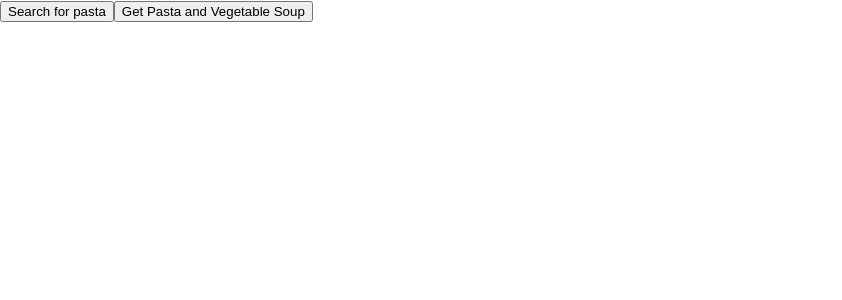
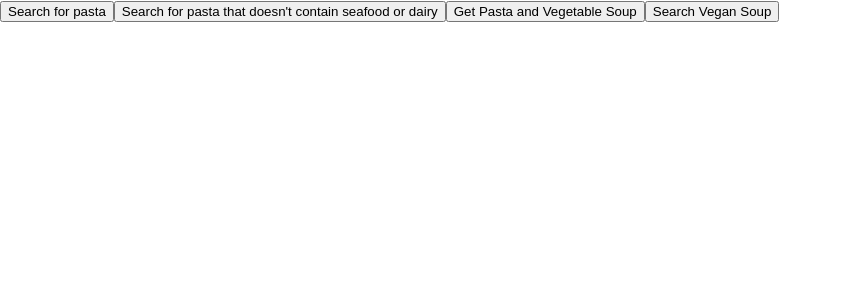
Before and after one commit to ACDecastro/test_spoonacular, a React (Create React App) app in the folder test_spoonacular/: page / in a window 1280 px wide. Shown: the top 300 px of the page, without its empty margins (0-842 px from the left). Built offline with nearby package versions, Linux system fonts and the light colour scheme.

Commit message:
Added buttons for searching with intolerances and diets

```diff
--- a/test_spoonacular/src/App.js
+++ b/test_spoonacular/src/App.js
@@ -1,5 +1,6 @@
 import './App.css';
 import React, { useState } from "react";
+
 
 function App() {
   //const [searchData, setSearchData] = useState(null);
@@ -7,8 +8,9 @@ function App() {
   //const apiKey = 'bb4c5730e058484aa07a4015606a1922';
   const apiKey = 'd8de6f34acff4ea89755be40ac8a5ca7';
   function searchMeals() {
+    const numberOfResults = 2;
     fetch(
-      `https://api.spoonacular.com/recipes/complexSearch?apiKey=${apiKey}&query=pasta&addRecipeInformation=true&number=2`
+      `https://api.spoonacular.com/recipes/complexSearch?apiKey=${apiKey}&query=pasta&addRecipeInformation=true&number=${numberOfResults}`
     )
       .then((response) => response.json())
       .then((data) => {
@@ -33,10 +35,40 @@ function App() {
       });
   }
 
+  function searchWithIntolerances() {
+    const numberOfResults = 2;
+    fetch(
+      `https://api.spoonacular.com/recipes/complexSearch?apiKey=${apiKey}&query=pasta&intolerances=seafood,dairy&addRecipeInformation=true&number=${numberOfResults}`
+    )
+      .then((response) => response.json())
+      .then((data) => {
+        console.log(data);
+      })
+      .catch(() => {
+        console.log("error");
+      });
+  }
+
+  function searchWithDiets() {
+    const numberOfResults = 2;
+    fetch(
+      `https://api.spoonacular.com/recipes/complexSearch?apiKey=${apiKey}&query=pasta&diet=vegan&addRecipeInformation=true&number=${numberOfResults}`
+    )
+      .then((response) => response.json())
+      .then((data) => {
+        console.log(data);
+      })
+      .catch(() => {
+        console.log("error");
+      });
+  }
+
   return (
     <div>
       <button onClick={searchMeals}>Search for pasta</button>
+      <button onClick={searchWithIntolerances}>Search for pasta that doesn't contain seafood or dairy</button>
       <button onClick={getRecipe}>Get Pasta and Vegetable Soup</button>
+      <button onClick={searchWithDiets}>Search Vegan Soup</button>
     </div>
   );
 }
```
